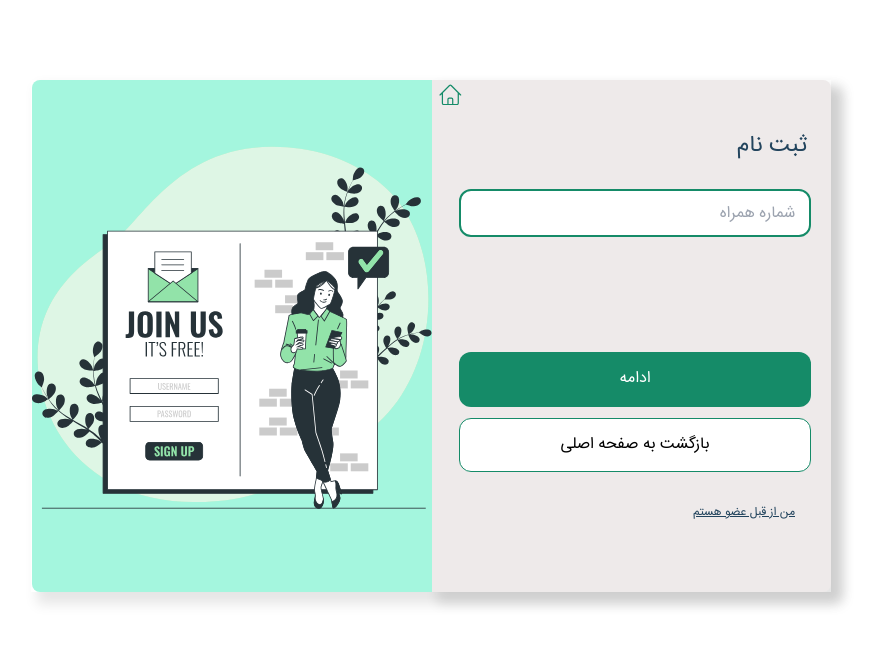
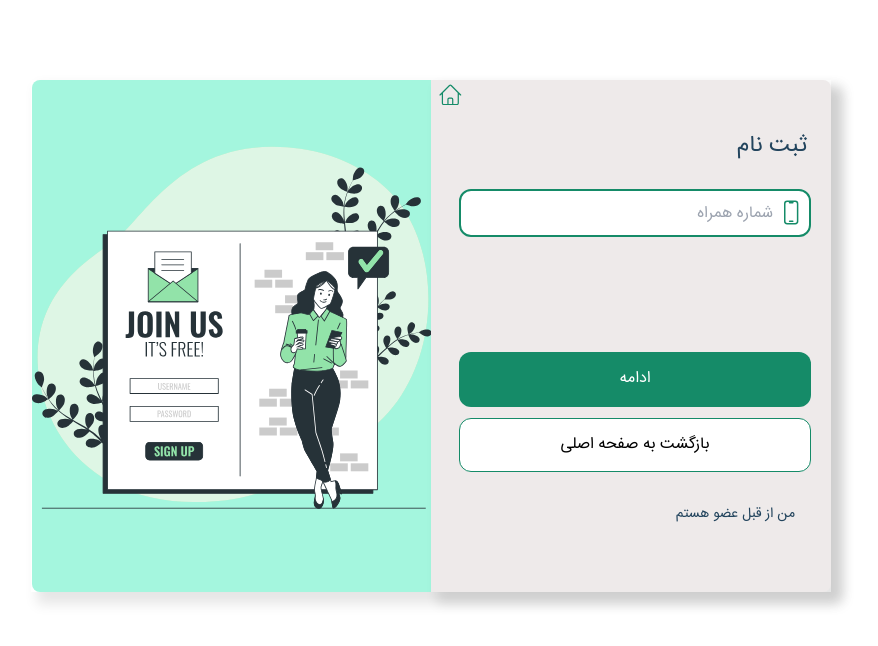
Before and after one commit to amin-bakhshande/Behshahr, a React (Vite) app: page /register in a window 1280 px wide. Shown: the top 646 px of the page, without its empty margins (209-1087 px from the left). Built offline with nearby package versions, Linux system fonts and the light colour scheme.

Commit message:
added svg and edit design

```diff
--- a/src/components/RegisterForm/StepOne.jsx
+++ b/src/components/RegisterForm/StepOne.jsx
@@ -33,7 +33,7 @@ const StepOne = () => {
         <img className="m-auto h-[31rem]" src={registerStepOne} alt="" />
       </div>
 
-      <div className="w-[25rem] bg-[#eeeaea] rounded-r-lg shadow-[9px_9px_12px_3px_rgba(0,_0,_0,_0.1)] ">
+      <div className=" relative w-[25rem] bg-[#eeeaea] rounded-r-lg shadow-[9px_9px_12px_3px_rgba(0,_0,_0,_0.1)] ">
         <img src={home} alt="" />
         <h2 className="text-right mr-6 text-[#22445D] mt-[1.5rem] text-[23px]">
           ثبت نام
@@ -41,11 +41,16 @@ const StepOne = () => {
         <Formik onSubmit={registerHandler} initialValues={{ phoneNumber: "" }}>
           <Form>
             <Field
-              placeholder="شماره همراه   "
-              className=" ml-7 border-solid border-2 border-[#158B68] text-right rounded-xl  text-[#ABA7A7] w-[22rem] h-[3rem] mt-[1.6rem] "
+              placeholder="شماره همراه"
+              className="pr-9 ml-7 border-solid border-2 border-[#158B68] text-right rounded-xl text-black w-[22rem] h-[3rem] mt-[1.6rem] "
               type="text"
               name="phoneNumber"
             />
+
+                  <svg className=' absolute top-[7.5rem] right-8' width="15" height="25" viewBox="0 0 20 33" fill="none" xmlns="http://www.w3.org/2000/svg">
+                  <path d="M7.4292 1.49854H4.2146C2.43923 1.49854 1 2.93776 1 4.71314V28.2869C1 30.0622 2.43923 31.5015 4.2146 31.5015H14.9299C16.7053 31.5015 18.1445 30.0622 18.1445 28.2869V4.71314C18.1445 2.93776 16.7053 1.49854 14.9299 1.49854H11.7153M7.4292 1.49854V3.6416H11.7153V1.49854M7.4292 1.49854H11.7153M7.4292 28.2869H11.7153" stroke="#158B68" stroke-width="2" stroke-linecap="round" stroke-linejoin="round"/>
+                  </svg>
+
 
             <button
               className="w-[22rem] h-[3.4rem] bg-[#158B68] rounded-xl mt-[7.2rem] ml-7 text-[#ffff]"
@@ -64,7 +69,7 @@ const StepOne = () => {
         </Link>
 
         <Link to="/register">
-          <h3 className="text-xs text-[#22445D] underline  text-right cursor-pointer mt-8 mr-9">
+          <h3 className="text-sm text-[#22445D] hover:underline  text-right cursor-pointer mt-8 mr-9">
             من از قبل عضو هستم
           </h3>
         </Link>
--- a/src/components/RegisterForm/StepTwo.jsx
+++ b/src/components/RegisterForm/StepTwo.jsx
@@ -28,19 +28,25 @@ const StepTwo = () => {
         <img className="m-auto h-[31rem]" src={registerStepTwo} alt="" />
       </div>
 
-      <div className="w-[25rem] bg-[#eeeaea] rounded-r-lg shadow-[9px_9px_12px_3px_rgba(0,_0,_0,_0.1)] ">
+      <div className=" relative w-[25rem] bg-[#eeeaea] rounded-r-lg shadow-[9px_9px_12px_3px_rgba(0,_0,_0,_0.1)] ">
         <img src={home} alt="" />
         <h2 className="text-right mr-6 text-[#22445D] mt-[2.8rem] text-[23px]">
           ثبت نام
         </h2>
         <Formik onSubmit={registerHandler2} initialValues={{ verifyCode: "" }}>
           <Form>
+
+          <svg className=' absolute top-[9rem] right-8' width="25" height="25" viewBox="0 0 25 27" fill="none" xmlns="http://www.w3.org/2000/svg">
+<path d="M7.67282 2.83676C10.8422 0.741578 14.9064 0.557041 18.2526 2.35638C21.5988 4.15572 23.6858 7.64797 23.6856 11.4473C23.6856 15.4656 22.9204 19.3036 21.5278 22.8252M4.75266 5.75555C3.63463 7.44296 3.04002 9.42307 3.04349 11.4473C3.04674 13.3918 2.49795 15.2973 1.46094 16.9422M4.19807 21.8399C6.78112 18.9955 8.20964 15.2895 8.20401 11.4473C8.20401 8.59718 10.5145 6.28674 13.3645 6.28674C16.2146 6.28674 18.525 8.59718 18.525 11.4473C18.525 12.1725 18.4961 12.8908 18.437 13.6009M13.3645 11.4473C13.3722 16.3685 11.6144 21.1292 8.41043 24.8646M17.5384 18.5399C16.7932 21.1501 15.639 23.6258 14.1187 25.8747" stroke="#158B68" stroke-width="2" stroke-linecap="round" stroke-linejoin="round"/>
+</svg>
             <Field
-              placeholder="کد تایید    "
-              className=" ml-7 border-solid border-2 border-[#158B68] text-right rounded-xl  text-[#ABA7A7] w-[22rem] h-[3rem] mt-[1.9rem] "
+              placeholder="کد تایید"
+              className=" ml-7 pr-10 border-solid border-2 border-[#158B68] text-right rounded-xl text-black w-[22rem] h-[3rem] mt-[1.9rem] "
               type="text"
               name="verifyCode"
             />
+
+
 
             <button
               className=" ml-7 w-[22rem] h-[3.4rem] bg-[#158B68] rounded-xl mt-[7rem] text-[#ffff]"
```
